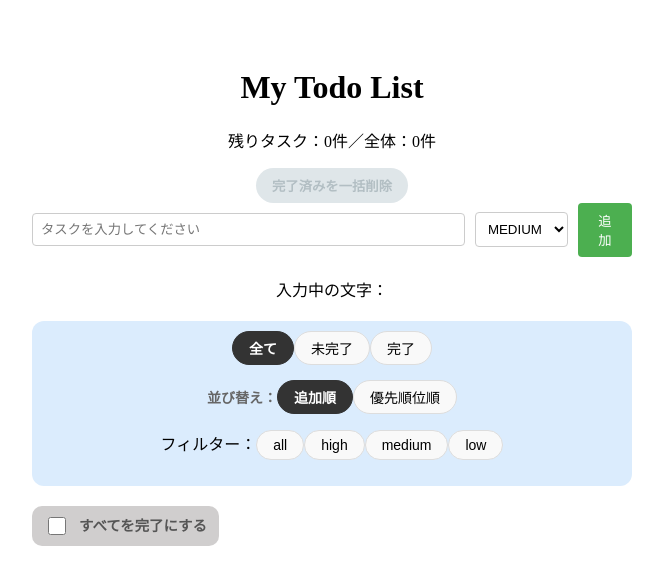
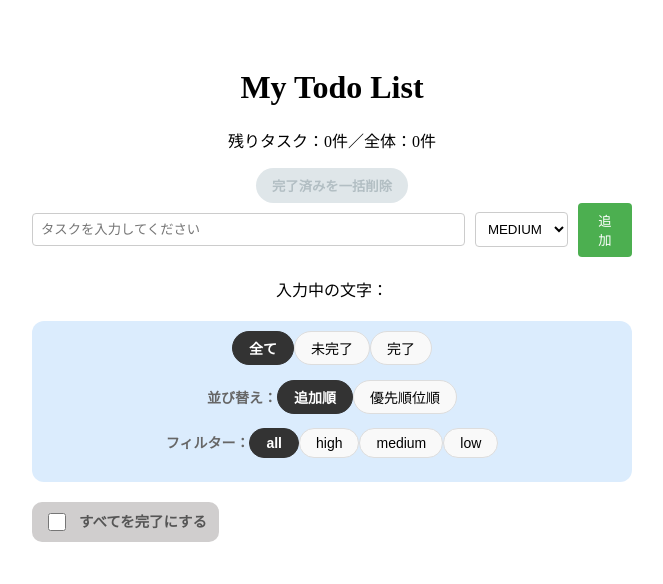
Before and after one commit to mao-ymst/TodoList1_React, a React (Vite) app: page / in a window 1280 px wide. Shown: the top 584 px of the page, without its empty margins (308-971 px from the left). Built offline with nearby package versions, Linux system fonts and the light colour scheme.

Commit message:
feat: unify filter buttons design and organize TodoControls

```diff
--- a/src/component/TodoControls/TodoControls.jsx
+++ b/src/component/TodoControls/TodoControls.jsx
@@ -1,7 +1,7 @@
 import React from 'react'
 import "./TodoControls.css"
 
-export default function TodoControls({ currentFilter, onFilterChange, currentSort, onSortChange, currentPriorityFilter, onPriorityFilter }) {
+export default function TodoControls({ currentFilter, onFilterChange, currentSort, onSortChange, currentPriorityFilter, onPriorityFilterChange }) {
     return (
         <>
             <div className='todo-controls'>
@@ -37,16 +37,17 @@ export default function TodoControls({ currentFilter, onFilterChange, currentSor
                         className={currentSort === "priority" ? "active" : ""}>
                         優先順位順
                     </button>
-                    <p>
+
+                    <p className='label'>
                         フィルター：
                         {["all", "high", "medium", "low"].map((p) =>
                             <button
                                 key={p}
-                                onClick={() => onPriorityFilter(p)}>
+                                className={currentPriorityFilter === p ? "active" : ""}
+                                onClick={() => onPriorityFilterChange(p)}>
                                 {p}
                             </button>
                         )}
-
                     </p>
 
 
@@ -75,3 +76,4 @@ export default function TodoControls({ currentFilter, onFilterChange, currentSor
 //todocontrolsそれぞれのCSSを整える
 
 //27　Appで設置したpriorityFilterを設置、propsを受け取る
+//cssを整える
```
